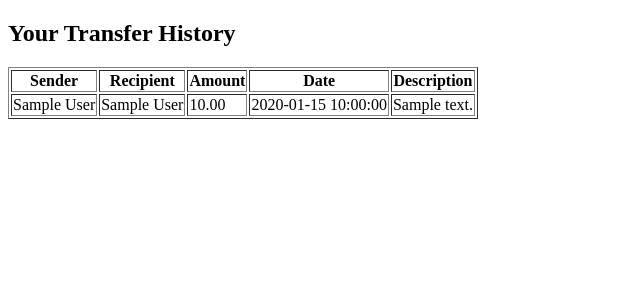
After one commit to Ashamu55/bankapp_php, a PHP site: page /view_transfer_history.php in a window 1280 px wide. The commit adds this page. Shown: the top 300 px of the page, without its empty margins (0-640 px from the left). Run offline with PHP 8.4, Linux system fonts and the light colour scheme; the visitor is signed in with stand-in values (Sample User, id 1); tables that the repository leaves empty or names only in its code hold one stand-in row (values such as "Sample post").

Commit message:
addfunction

```diff
--- a/dashboard.php
+++ b/dashboard.php
@@ -157,8 +157,9 @@ if ($_SERVER['REQUEST_METHOD'] === 'POST' && isset($_FILES['profile_pic'])) {
         <p>Your Account Balance: $<?php echo number_format($balance, 2); ?></p>
         <a href="logout.php">Logout</a>
         <p><?php echo isset($_SESSION['msg']) ? htmlspecialchars($_SESSION['msg']) : ''; ?></p>
-        <a href="create_transfer_pin.php">Create/Update Transfer Pin</a>
+        <a href="create_transfer_pin.php">Create/Update Transfer Pin</a>  //view_transfer__history
         <a href="transfer_money.php">Transfer Money</a>
+        <a href="view_transfer_history.php">view transfer history</a>
     </div>
     <script>
         document.querySelector('.profile-pic-container').addEventListener('click', function() {
--- a/transfer_money.php
+++ b/transfer_money.php
@@ -73,10 +73,10 @@ if ($_SERVER['REQUEST_METHOD'] === 'POST') {
         $stmt->bind_param('di', $amount, $recipient_id);
         $stmt->execute();
 
-        // Log the transaction
-        $query = "INSERT INTO transactions (sender_id, recipient_account_number, amount, description) VALUES (?, ?, ?, ?)";
+        // Log the transaction in the transfer_history table
+        $query = "INSERT INTO transfer_history (sender_id, recipient_id, amount, description) VALUES (?, ?, ?, ?)";
         $stmt = $connection->prepare($query);
-        $stmt->bind_param('isds', $sender_id, $recipient_account_number, $amount, $description);
+        $stmt->bind_param('iids', $sender_id, $recipient_id, $amount, $description);
         $stmt->execute();
 
         // Commit transaction
--- /dev/null
+++ b/view_transfer_history.php
@@ -0,0 +1,58 @@
+<?php
+session_start();
+
+if (!isset($_SESSION['user_id'])) {
+    header('Location: loginForm.php');
+    exit;
+}
+
+require_once 'Database.php';
+$database = new Database();
+$connection = $database->getConnection();
+
+$user_id = $_SESSION['user_id'];
+
+// Query to fetch transfer history
+$query = "SELECT th.id, u1.firstname AS sender_firstname, u1.lastname AS sender_lastname,
+          u2.firstname AS recipient_firstname, u2.lastname AS recipient_lastname,
+          th.amount, th.transfer_date, th.description
+          FROM transfer_history th
+          JOIN users u1 ON th.sender_id = u1.id
+          JOIN users u2 ON th.recipient_id = u2.id
+          WHERE th.sender_id = ? OR th.recipient_id = ?
+          ORDER BY th.transfer_date DESC";
+$stmt = $connection->prepare($query);
+$stmt->bind_param('ii', $user_id, $user_id);
+$stmt->execute();
+$result = $stmt->get_result();
+?>
+
+<!DOCTYPE html>
+<html lang="en">
+<head>
+    <meta charset="UTF-8">
+    <meta name="viewport" content="width=device-width, initial-scale=1.0">
+    <title>Transfer History</title>
+</head>
+<body>
+    <h2>Your Transfer History</h2>
+    <?php
+    if ($result->num_rows > 0) {
+        echo '<table border="1">';
+        echo '<tr><th>Sender</th><th>Recipient</th><th>Amount</th><th>Date</th><th>Description</th></tr>';
+        while ($row = $result->fetch_assoc()) {
+            echo '<tr>';
+            echo '<td>' . htmlspecialchars($row['sender_firstname']) . ' ' . htmlspecialchars($row['sender_lastname']) . '</td>';
+            echo '<td>' . htmlspecialchars($row['recipient_firstname']) . ' ' . htmlspecialchars($row['recipient_lastname']) . '</td>';
+            echo '<td>' . number_format($row['amount'], 2) . '</td>';
+            echo '<td>' . htmlspecialchars($row['transfer_date']) . '</td>';
+            echo '<td>' . htmlspecialchars($row['description']) . '</td>';
+            echo '</tr>';
+        }
+        echo '</table>';
+    } else {
+        echo '<p>No transfer history available.</p>';
+    }
+    ?>
+</body>
+</html>
```
